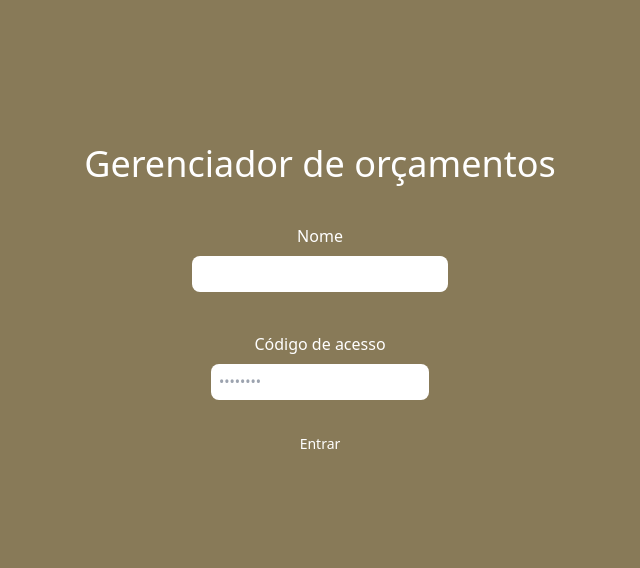
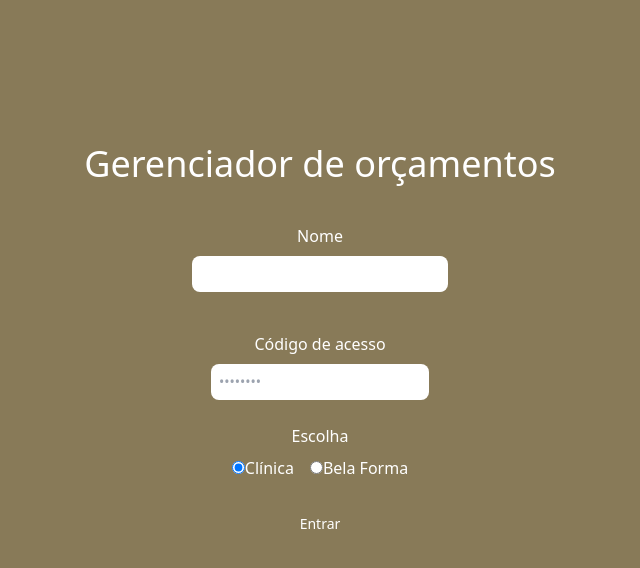
Before and after one commit to biapessoab/relatorios, a React (Create React App) app: page / in a window 1280 px wide. Shown: the top 568 px of the page, without its empty margins (320-960 px from the left). Built offline with nearby package versions, Linux system fonts and the light colour scheme.

Commit message:
new bela-forma

```diff
--- a/src/App.js
+++ b/src/App.js
@@ -1,9 +1,12 @@
 import React from "react"
 import Forms from './pages/Forms.js'
 import Procedimentos from './pages/procedimentos.js'
+import ProcedimentosBF from './pages/procedimentos-bf.js'
 import Cirurgias from './pages/cirurgias.js'
 import Summary from './pages/summary.jsx'
+import SummaryBF from './pages/summary-bf.jsx'
 import Document from './pages/document.js'
+import DocumentBF from './pages/document-bf.js'
 import { BrowserRouter as Router, Route, Switch} from 'react-router-dom'
 
 function App() {
@@ -17,14 +20,23 @@ function App() {
         <Route exact path='/procedimentos'>
           <Procedimentos />
         </Route>
+        <Route exact path='/procedimentos-bf'>
+          <ProcedimentosBF />
+        </Route>
         <Route exact path='/cirurgias'>
           <Cirurgias />
         </Route>
         <Route exact path='/summary'>
           <Summary />
         </Route>
+        <Route exact path='/summary-bf'>
+          <SummaryBF />
+        </Route>
         <Route exact path='/document'>
           <Document />
+        </Route>
+        <Route exact path='/document-bf'>
+          <DocumentBF />
         </Route>
       </Switch>
     </div>
--- a/src/pages/Forms.js
+++ b/src/pages/Forms.js
@@ -4,7 +4,8 @@ import { useHistory } from "react-router-dom";
 export default function Form() {
   const history = useHistory();
   const [password, setPassword] = useState("");
-  const [name, setName] = useState(""); // Use o estado para armazenar o valor do input de nome
+  const [name, setName] = useState("");
+  const [choice, setChoice] = useState("clinica");
 
   const handlePasswordSubmit = (e) => {
     e.preventDefault();
@@ -13,7 +14,11 @@ export default function Form() {
     localStorage.setItem('password', JSON.stringify(password));
 
     if (password === process.env.REACT_APP_CODE && name !== '') {
-      history.push("/procedimentos");
+      if (choice === "clinica") {
+        history.push("/procedimentos");
+      } else if (choice === "bela-forma") {
+        history.push("/procedimentos-bf");
+      }
     } else if (name === '') {
       alert('Digite o nome');
     } else {
@@ -31,7 +36,7 @@ export default function Form() {
           id="name"
           className="bg-white sm:text-sm rounded-lg p-2 text-black mb-10 w-64 text-center"
           value={name}
-          onChange={(e) => setName(e.target.value)} // Atualize o estado do nome ao modificar o input
+          onChange={(e) => setName(e.target.value)}
         />
         <label htmlFor="password" className="block mb-2 font-medium text-gray-900 text-white">Código de acesso</label>
         <input
@@ -42,6 +47,29 @@ export default function Form() {
           value={password}
           onChange={(e) => setPassword(e.target.value)}
         />
+        <label className="block mb-2 font-medium text-gray-900 text-white">Escolha</label>
+        <div className="flex justify-center mb-6">
+          <label className="mr-4">
+            <input
+              type="radio"
+              name="choice"
+              value="clinica"
+              checked={choice === "clinica"}
+              onChange={() => setChoice("clinica")}
+            />
+            Clínica
+          </label>
+          <label>
+            <input
+              type="radio"
+              name="choice"
+              value="bela-forma"
+              checked={choice === "bela-forma"}
+              onChange={() => setChoice("bela-forma")}
+            />
+            Bela Forma
+          </label>
+        </div>
         <button
           type="submit"
           className="w-full text-white bg-primary-600 hover:bg-primary-700 focus:ring-4 focus:outline-none focus:ring-primary-300 font-medium rounded-lg text-sm px-5 py-2.5 text-center dark:bg-primary-600 dark:hover:bg-primary-700 dark:focus:ring-primary-800"
--- a/src/pages/cirurgias.js
+++ b/src/pages/cirurgias.js
@@ -79,7 +79,7 @@ export default function Cirurgias() {
 
     const history = useHistory();
     const goToPreviousPage = () => {
-        history.push('/procedimentos');
+        history.push('/summary');
     };
 
     useEffect(() => {
```
Also changed, not shown: 7 other files (tests, documents, lock files or other folders).
